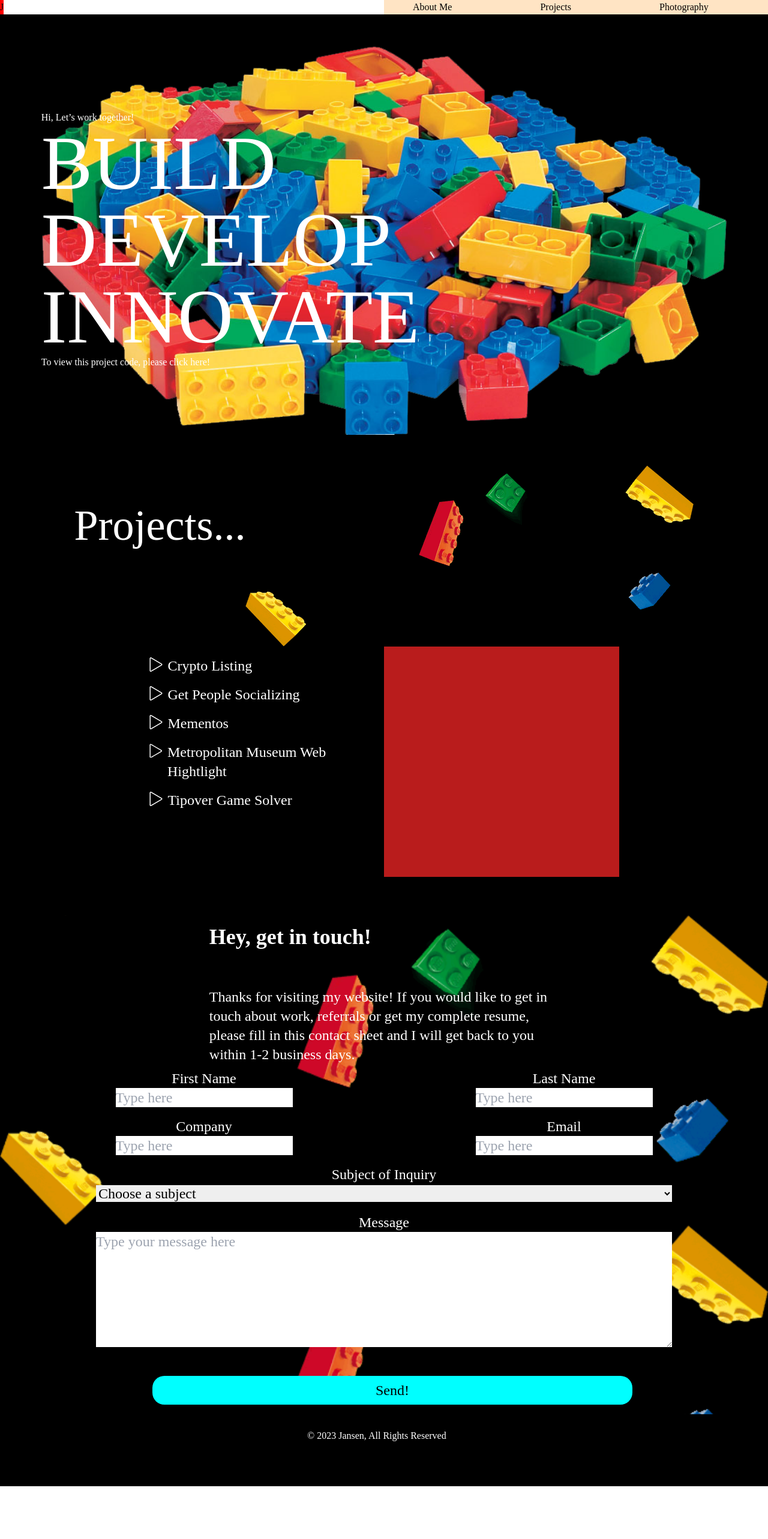
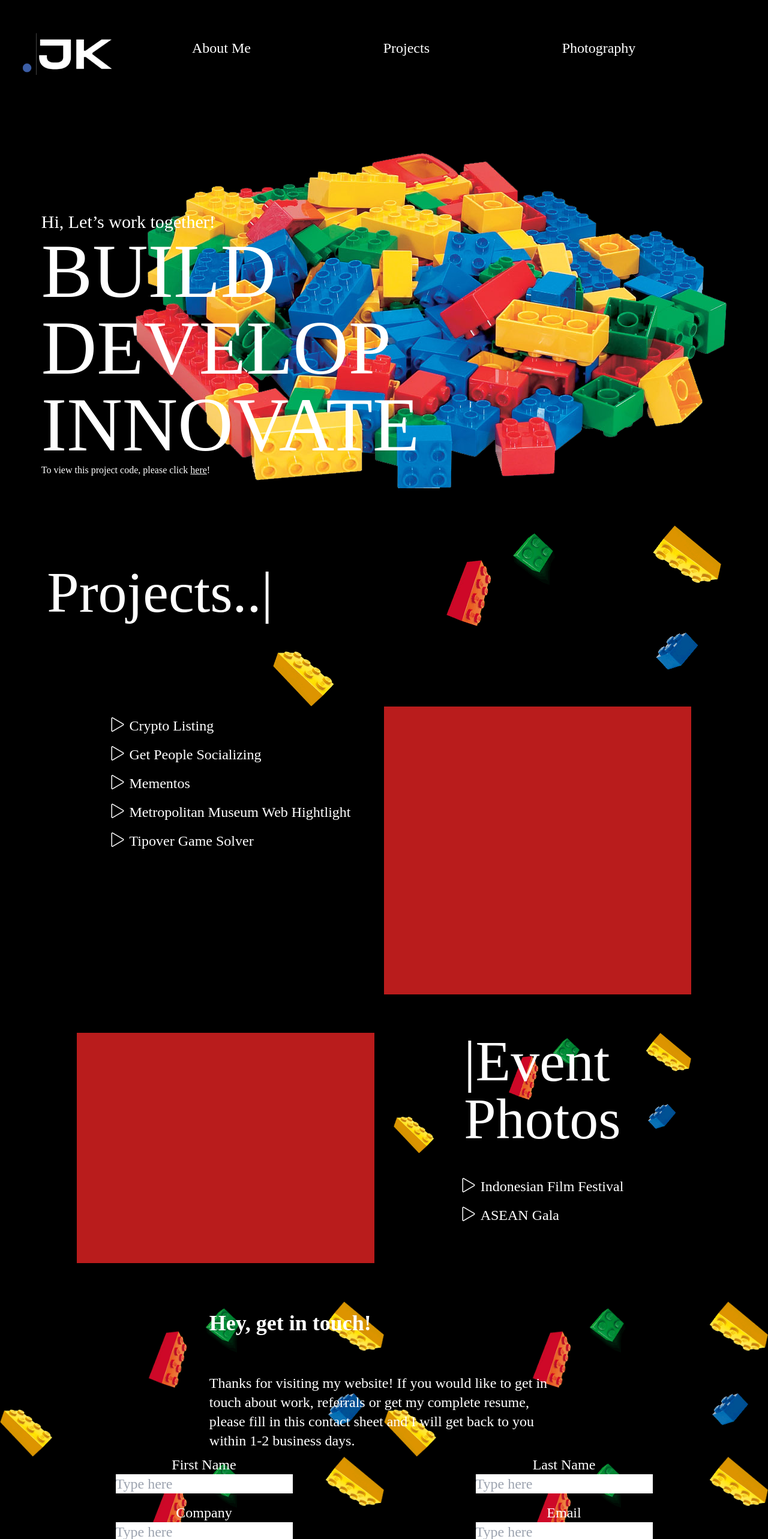
Before and after one commit to jansk32/simpleResume, a React (Create React App) app in the folder resume/: page / in a window 1280 px wide. Shown: the top 2566 px of the page at 60% size. Before the commit the page ends 2478 px from the top, so only its background shows below. Built offline with nearby package versions, Linux system fonts and the light colour scheme.

Commit message:
About page update + contact + layout

```diff
--- a/resume/src/Layouts/Contact.js
+++ b/resume/src/Layouts/Contact.js
@@ -51,7 +51,7 @@ function Contact() {
 
 
     return (
-    <div className="center text-center contact-comp bg-contain text-2xl">
+    <div className="text-center contact-comp text-2xl">
         {open ? <Popup text={statusMsg} closePopup={() => setOpen(false)} /> : null}
 
         <div className='center py-4'>
@@ -118,8 +118,8 @@ function Contact() {
                             ></textarea>
                         </span>
                     </div>
-                    <div className='w-9/12 ml-40 flex flex-row'>
-                        <button className='button mx-20 h-12' onClick={(e) => sendData(e)}>Send!</button>
+                    <div className='w-9/12 '>
+                        <button className='button mx-12 h-12' onClick={(e) => sendData(e)}>Send!</button>
                     </div>
                 </div>
             </form>
--- a/resume/src/Layouts/Footer.js
+++ b/resume/src/Layouts/Footer.js
@@ -1,16 +1,13 @@
 import React from 'react';
+import Logo from '../assets/logos/23.png'
 
 export default function Footer() {
     return (
-      <div style={{
-        'backgroundColor' : 'black',
-        'color' : 'white',
-        'padding-top': '3vh',
-        'padding-left': '40vw',
-        'bottom': '0px',
-        'width': '100%',
-        'height': '15vh'}}>
-          <p>© 2023 Jansen, All Rights Reserved</p>
+      <div
+      className='bg-black text-white w-full flex flex-row justify-between'>
+          <div></div>
+          <p className='mt-8 ml-44'>© 2023 Jansen, All Rights Reserved</p>
+          <img className="h-40 mr-16" src={Logo} />
       </div>
     )
   }
--- a/resume/src/Layouts/Header.js
+++ b/resume/src/Layouts/Header.js
@@ -1,11 +1,16 @@
 import React from 'react';
+import Logo from '../assets/logos/23.png'
 
 export default function Header() {
   return (
-    <div className="header">
-        <div className="logo"><a href='/'>J</a></div>
+    <div className="header bg-black text-white">
+        <div className="logo">
+          <a href='/'>
+            <img className='h-40 my-4 ml-8' src={Logo} />
+          </a>
+        </div>
         <div></div>
-        <div className="menu">
+        <div className="menu my-16 text-2xl">
           <a className="menu-button" href='/about'>About Me</a>
           <a className="menu-button" href='/projects'>Projects</a>
           <a className="menu-button" href='/photography'>Photography</a>
--- a/resume/src/Layouts/style/Contact.css
+++ b/resume/src/Layouts/style/Contact.css
@@ -10,6 +10,7 @@
     color: white;
     background-color: black;
     background-image: url('../../assets/falling_bricks.png');
+    background-size: 50%;
 }
 
 .fcontact-row-2 {
@@ -35,13 +36,11 @@
     width: 100rem;
 }
 
-
-
 .button {
     background-color: aqua;
     color:black;
     text-decoration-style: none;
-    width: 50rem;
+    width: 60rem;
     border-radius: 20px;
     margin-top: 2rem;
 }
--- a/resume/src/Layouts/style/layout.css
+++ b/resume/src/Layouts/style/layout.css
@@ -8,20 +8,11 @@
     justify-content:space-between;
 }
 
-.logo {
-    background-color: red;
-}
-
 .menu {
     display: flex;
     flex-direction: row;
-    background-color: bisque;
     justify-content: space-between;
     width: 40em;
-}
-
-.menu-button {
-    padding: 0 3em;
 }
 
 .am-list-item {
--- a/resume/src/Pages/Home.js
+++ b/resume/src/Pages/Home.js
@@ -1,7 +1,6 @@
 import React from 'react';
 import './style/Home.css';
 import Layout from '../Layouts/Layout.js'
-import test from "../assets/test/portfolio1.png"
 import fallBricks from "../assets/falling_bricks.png"
 import IconTriangle from '../assets/triangle.js';
 
@@ -9,24 +8,24 @@ function Home() {
 return (
     <Layout>
     <div className="center bg-black pb-16">
-        <div className="banner bg-right bg-no-repeat bg-contain">
+        <div className="banner bg-right bg-no-repeat">
             <div className="banner-body">
-                <h2 className="welcome-title text-white">Hi, Let’s work together!</h2>
+                <p className="welcome-title text-white text-3xl">Hi, Let’s work together!</p>
                 <div className="welcome-body text-white ">
                 <p className='text-9xl'>BUILD</p>
                 <p className='text-9xl'>DEVELOP</p>
                 <p className='text-9xl'>INNOVATE</p>
-                <p>To view this project code, please click <a href="https://github.com/jansk32/simpleResume">here</a>!</p>
+                <p>To view this project code, please click <a className="underline" href="https://github.com/jansk32/simpleResume">here</a>!</p>
                 </div>
             </div>
         </div>
         <div className='center'>
             <div className='title flex flex-row justify-between justify-evenly'>
-            <p className='text-7xl text-white mt-16'>Projects...</p>
+            <p className='text-8xl text-white mt-16'>Projects..|</p>
             <img src={fallBricks}/>
             </div>
-            <div className="text-white text-2xl flex flex-row justify-items-center h-96">
-                <div className='projects-list flex-1 center'>
+            <div className="projects text-white text-2xl flex flex-col lg:flex-row justify-items-center">
+                <div className=' flex-1 center'>
                     <ul>
                         <li className="flex flex-row my-4" onMouseOver={() => console.log("Hello")}>
                             <IconTriangle className="mr-2 rotate-90 mt-0.5"/>
@@ -50,7 +49,29 @@ return (
                         </li>
                     </ul>
                 </div>
-                <div className='projects-display flex-1 bg-red-700 h-92 w-96'>
+                <div className='flex-1 bg-red-700 h-full w-96 relative'>
+                    {/* <img className="object-none" src={test} alt="portofolio"/> */}
+                </div>
+            </div>
+            <div className="projects text-white text-2xl flex flex-col lg:flex-row-reverse  justify-items-center h-96 mt-16">
+                <div className='title-photography flex-1 center ml-8'>
+                    <div className='flex flex-row-reverse justify-between justify-evenly'>
+                        <p className='text-8xl text-white'>|Event<br/> Photos</p>
+                    </div>
+                    <div className='my-8'>
+                        <ul>
+                            <li className="flex flex-row my-4">
+                                <IconTriangle className="mr-2 rotate-90 mt-0.5"/>
+                                <p>Indonesian Film Festival</p>
+                            </li>
+                            <li className="flex flex-row my-4">
+                                <IconTriangle className="mr-2 rotate-90 mt-0.5"/>
+                                <p>ASEAN Gala</p>
+                            </li>
+                        </ul>
+                    </div>
+                </div>
+                <div className='projects-display flex-1 bg-red-700 h-full w-96'>
                     {/* <img className="object-none" src={test} alt="portofolio"/> */}
                 </div>
             </div>
--- a/resume/src/Pages/style/Home.css
+++ b/resume/src/Pages/style/Home.css
@@ -13,13 +13,21 @@
 }
 
 .banner-body {
-    margin: 10em 40vw 10em 0vw;
+    margin: 10em 40vw 5em 0vw;
 }
 
 .prj-title {
     background-color: black;
 }
 
-.projects-display {
+.projects {
+    height: 60vh;
+    width: 80vw;
+}
 
+.title-photography {
+    background-image: url('../../assets/falling_bricks.png');
+    background-color: black;
+    background-size: contain;
+    background-repeat: no-repeat;
 }
```
Also changed, not shown: resume/src/assets/logos/23.png (added).
